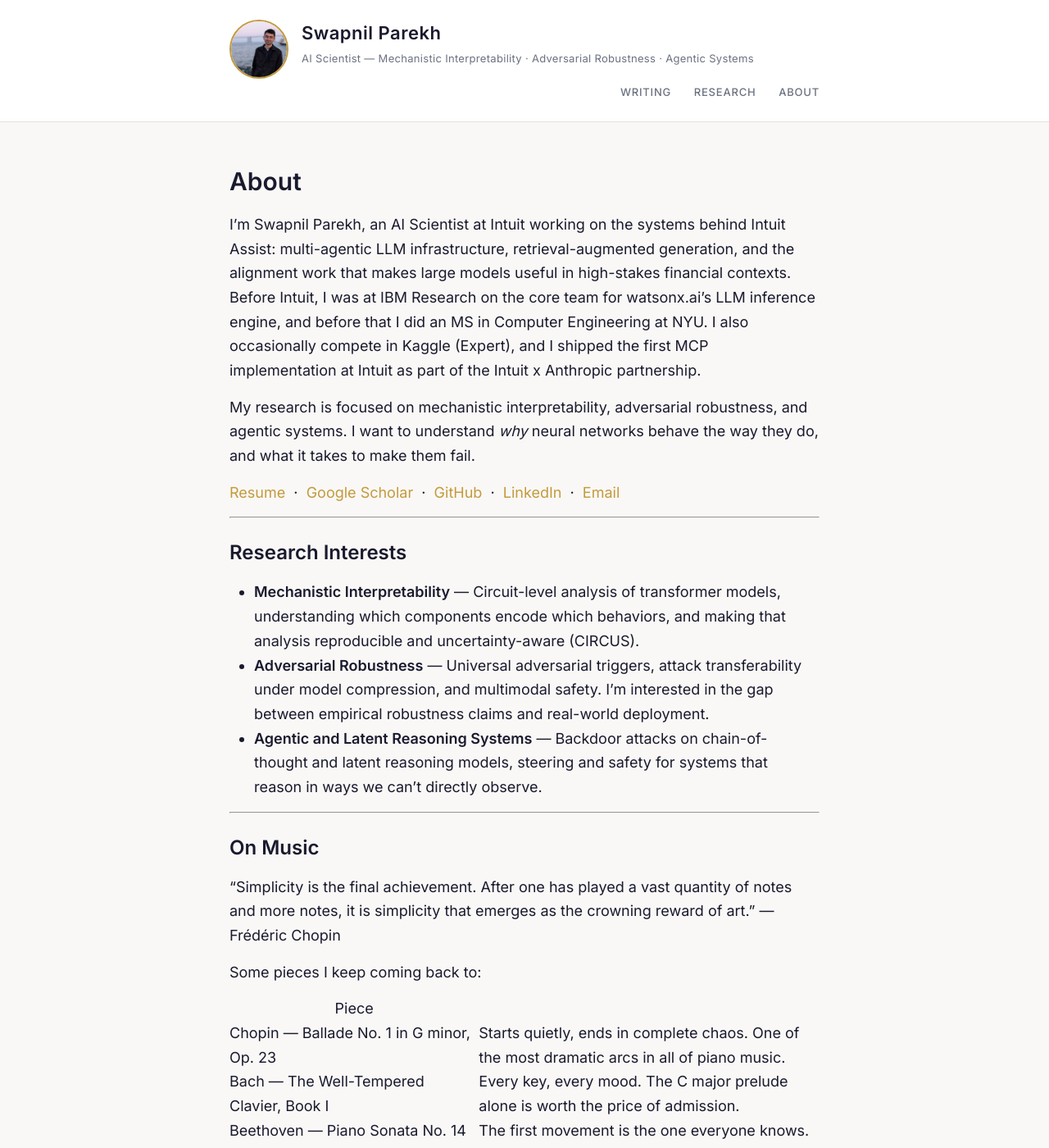
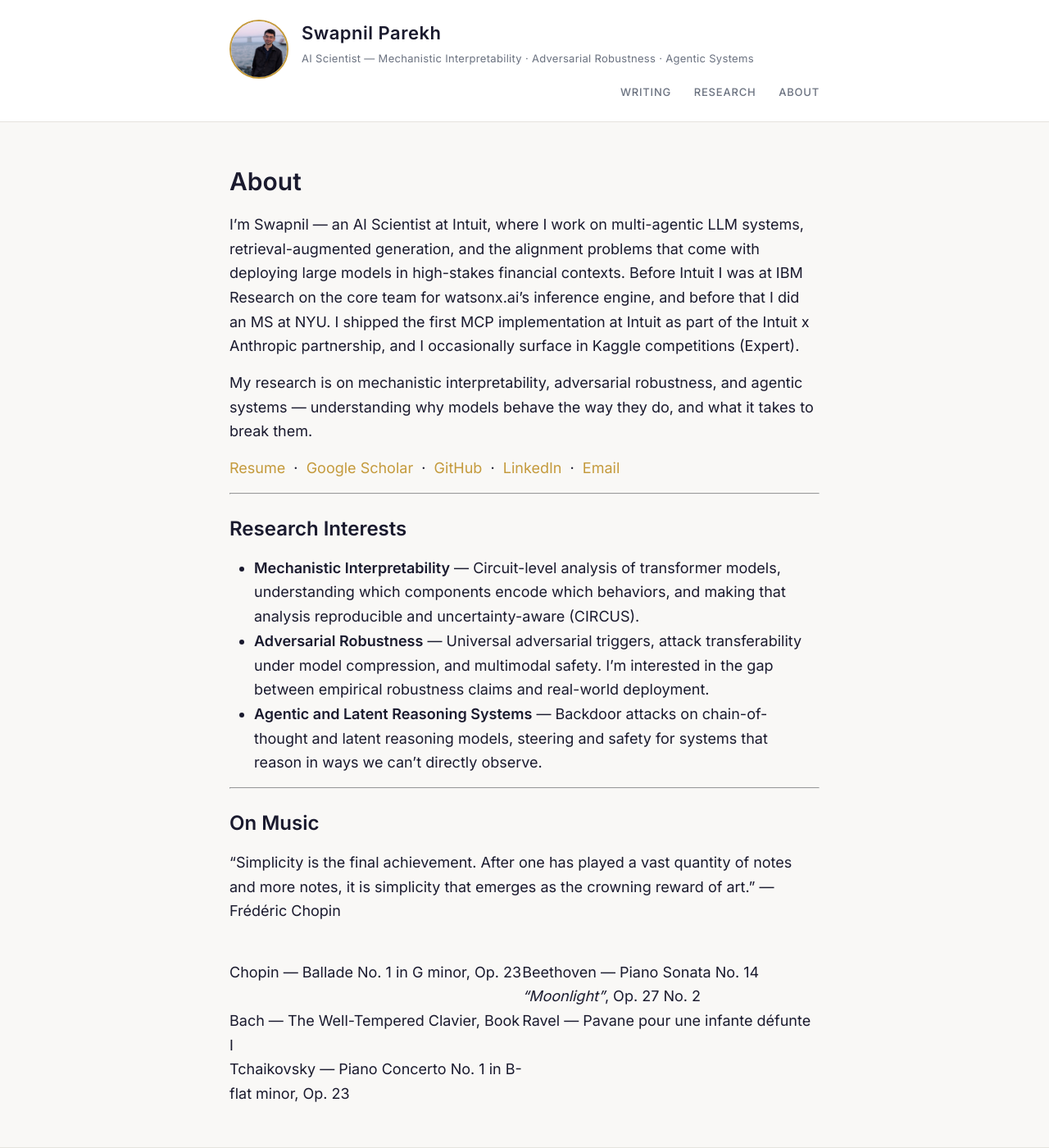
Before and after one commit to swapnilparekh/swapnilparekh.github.io, a Jekyll site: the page built from about.md, in a window 1280 px wide and 1400 px high. Shown: the whole window at 82% size. Built offline with Jekyll 4.4.1, drawn with Linux system fonts in a browser that asks for light colours; some of the changed text lies outside the part shown.

Commit message:
Rewrite about page: tighter bio, 2-column music table, remove contact section
Co-Authored-By: Claude Sonnet 4.6 <noreply@anthropic.com>

```diff
--- a/about.md
+++ b/about.md
@@ -4,9 +4,9 @@ title: About
 permalink: /about/
 ---
 
-I'm Swapnil Parekh, an AI Scientist at Intuit working on the systems behind Intuit Assist: multi-agentic LLM infrastructure, retrieval-augmented generation, and the alignment work that makes large models useful in high-stakes financial contexts. Before Intuit, I was at IBM Research on the core team for watsonx.ai's LLM inference engine, and before that I did an MS in Computer Engineering at NYU. I also occasionally compete in Kaggle (Expert), and I shipped the first MCP implementation at Intuit as part of the Intuit x Anthropic partnership.
+I'm Swapnil — an AI Scientist at Intuit, where I work on multi-agentic LLM systems, retrieval-augmented generation, and the alignment problems that come with deploying large models in high-stakes financial contexts. Before Intuit I was at IBM Research on the core team for watsonx.ai's inference engine, and before that I did an MS at NYU. I shipped the first MCP implementation at Intuit as part of the Intuit x Anthropic partnership, and I occasionally surface in Kaggle competitions (Expert).
 
-My research is focused on mechanistic interpretability, adversarial robustness, and agentic systems. I want to understand *why* neural networks behave the way they do, and what it takes to make them fail.
+My research is on mechanistic interpretability, adversarial robustness, and agentic systems — understanding why models behave the way they do, and what it takes to break them.
 
 <p>
 <a href="/assets/SwapnilParekh_Resume-9.pdf">Resume</a> &nbsp;·&nbsp;
@@ -30,18 +30,8 @@ My research is focused on mechanistic interpretability, adversarial robustness,
 
 > "Simplicity is the final achievement. After one has played a vast quantity of notes and more notes, it is simplicity that emerges as the crowning reward of art." — Frédéric Chopin
 
-Some pieces I keep coming back to:
-
-| Piece | |
-|-------|---|
-| Chopin — Ballade No. 1 in G minor, Op. 23 | Starts quietly, ends in complete chaos. One of the most dramatic arcs in all of piano music. |
-| Bach — The Well-Tempered Clavier, Book I | Every key, every mood. The C major prelude alone is worth the price of admission. |
-| Beethoven — Piano Sonata No. 14 in C# minor, Op. 27 No. 2 *"Moonlight"* | The first movement is the one everyone knows. The third movement is the one everyone should know. |
-| Ravel — Pavane pour une infante défunte | Melancholy without drama. The most elegant piece of restraint I know. |
-| Tchaikovsky — Piano Concerto No. 1 in B-flat minor, Op. 23 | Completely overwhelming. The opening is one of the great cinematic moments in classical music. |
-
----
-
-## Contact
-
-[swapnilbp100@gmail.com](mailto:swapnilbp100@gmail.com)
+| | |
+|---|---|
+| Chopin — Ballade No. 1 in G minor, Op. 23 | Beethoven — Piano Sonata No. 14 *"Moonlight"*, Op. 27 No. 2 |
+| Bach — The Well-Tempered Clavier, Book I | Ravel — Pavane pour une infante défunte |
+| Tchaikovsky — Piano Concerto No. 1 in B-flat minor, Op. 23 | |
```
